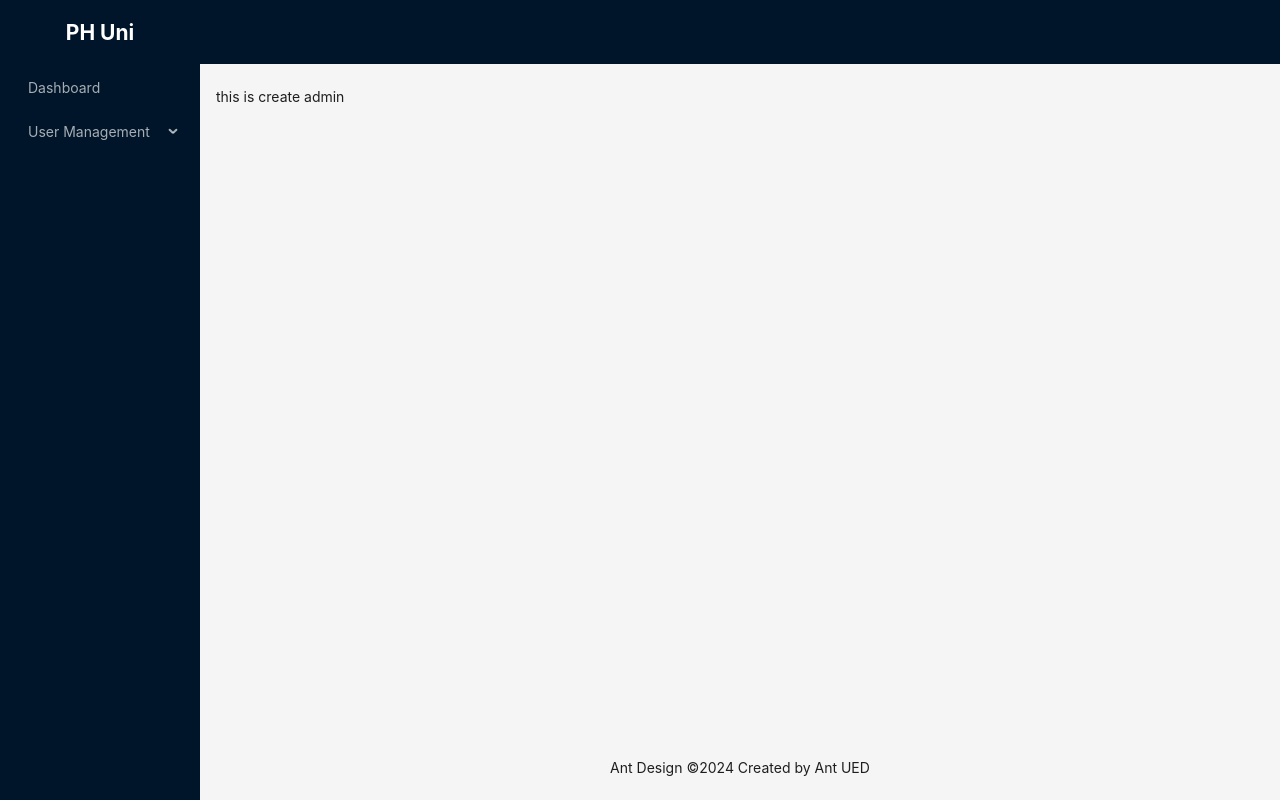
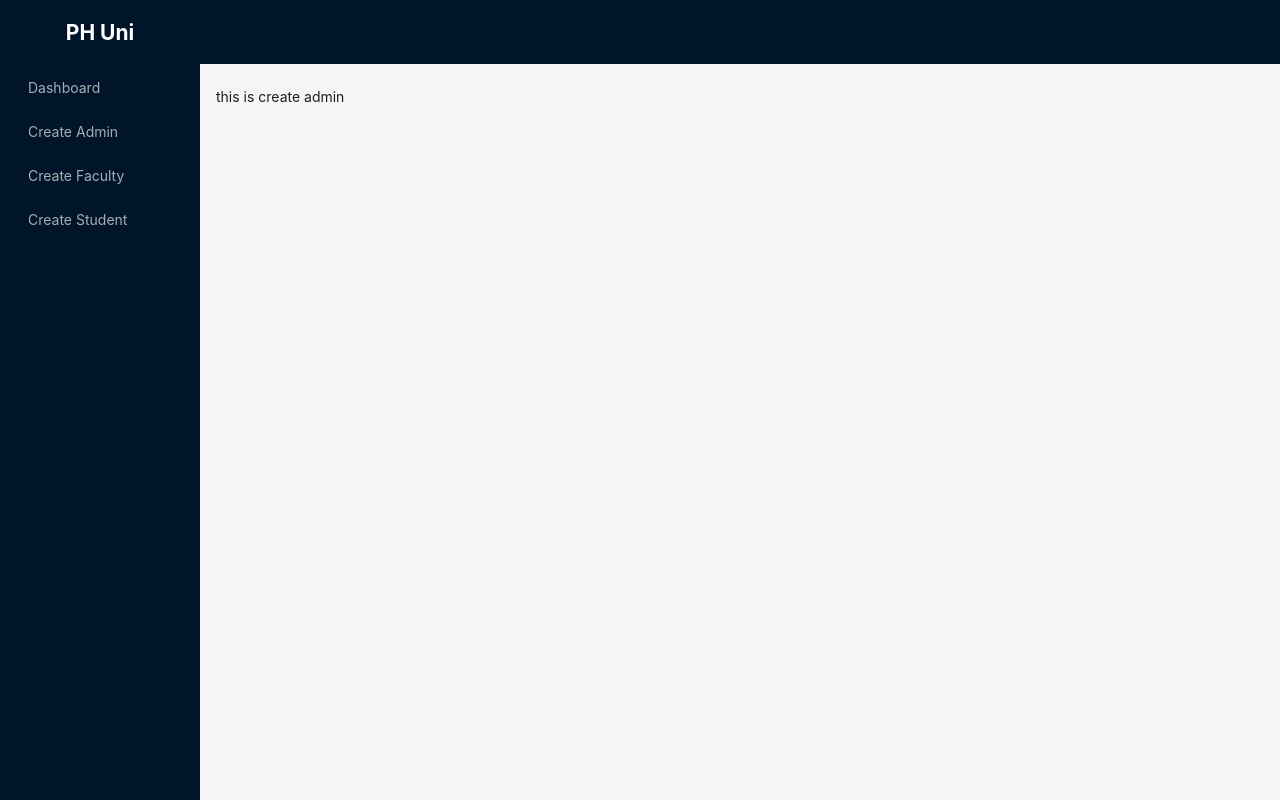
Before and after one commit to Shihab2022/first-mongoose-project-client, a React (Vite) app: page /admin/create-admin in a window 1280 px wide. Built offline with nearby package versions, Linux system fonts and the light colour scheme.

Commit message:
make dynamic site bar for different different role

```diff
--- a/src/components/layout/MainLayout.tsx
+++ b/src/components/layout/MainLayout.tsx
@@ -1,49 +1,18 @@
-import { Layout, Menu } from "antd";
+import { Layout } from "antd";
 import { Outlet } from "react-router-dom";
-import { adminPaths, adminSidebarItems } from "../../routes/admin.routes";
-import { sideBarItemsGenerator } from "../../utils/sideBarItemsGenerator";
+import SiteBar from "./sitebar";
 
-const { Header, Content, Footer, Sider } = Layout;
+const { Header, Content } = Layout;
 
 const MainLayout = () => (
   <>
     <Layout style={{ height: "100vh" }}>
-      <Sider
-        breakpoint="lg"
-        collapsedWidth="0"
-        onBreakpoint={(broken) => {
-          console.log(broken);
-        }}
-        onCollapse={(collapsed, type) => {
-          console.log(collapsed, type);
-        }}
-      >
-        <div
-          style={{
-            color: "white",
-            height: "4rem",
-            display: "flex",
-            justifyContent: "center",
-            alignItems: "center",
-          }}
-        >
-          <h1>PH Uni</h1>
-        </div>
-        <Menu
-          theme="dark"
-          mode="inline"
-          defaultSelectedKeys={["4"]}
-          items={sideBarItemsGenerator(adminPaths, "admin")}
-        />
-      </Sider>
+      <SiteBar />
       <Layout>
         <Header style={{ padding: 0 }} />
         <Content style={{ margin: "24px 16px 0" }}>
           <Outlet />
         </Content>
-        <Footer style={{ textAlign: "center" }}>
-          Ant Design ©{new Date().getFullYear()} Created by Ant UED
-        </Footer>
       </Layout>
     </Layout>
   </>
--- /dev/null
+++ b/src/components/layout/sitebar.tsx
@@ -0,0 +1,54 @@
+import { sideBarItemsGenerator } from "../../utils/sideBarItemsGenerator";
+import { adminPaths } from "../../routes/admin.routes";
+import Sider from "antd/es/layout/Sider";
+import { Menu } from "antd";
+import { facultyPaths } from "../../routes/faculty.routes";
+
+const userRole = {
+  ADMIN: "admin",
+  FACULTY: "faculty",
+  STUDENT: "student",
+};
+const SiteBar = () => {
+  const role = "student";
+  let sideBarItems;
+  switch (role) {
+    case userRole.ADMIN:
+      sideBarItems = sideBarItemsGenerator(adminPaths, userRole.ADMIN);
+      break;
+
+    case userRole.FACULTY:
+      sideBarItems = sideBarItemsGenerator(facultyPaths, userRole.FACULTY);
+      break;
+    case userRole.STUDENT:
+      sideBarItems = sideBarItemsGenerator(facultyPaths, userRole.STUDENT);
+      break;
+    default:
+      break;
+  }
+  return (
+    <>
+      <Sider breakpoint="lg" collapsedWidth="0">
+        <div
+          style={{
+            color: "white",
+            height: "4rem",
+            display: "flex",
+            justifyContent: "center",
+            alignItems: "center",
+          }}
+        >
+          <h1>PH Uni</h1>
+        </div>
+        <Menu
+          theme="dark"
+          mode="inline"
+          defaultSelectedKeys={["4"]}
+          items={sideBarItems}
+        />
+      </Sider>
+    </>
+  );
+};
+
+export default SiteBar;
--- /dev/null
+++ b/src/routes/faculty.routes.tsx
@@ -0,0 +1,27 @@
+import AdminDashboard from "../pages/admin/AdminDashboard";
+import CreateStudent from "../pages/admin/CreateStudent";
+import CreateAdmin from "../pages/admin/CreateAdmin";
+import CreateFaculty from "../pages/admin/CreateFaculty";
+
+export const facultyPaths = [
+  {
+    name: "Dashboard",
+    path: "dashboard",
+    element: <AdminDashboard />,
+  },
+  {
+    name: "Create Admin",
+    path: "create-admin",
+    element: <CreateAdmin />,
+  },
+  {
+    name: "Create Faculty",
+    path: "create-faculty",
+    element: <CreateFaculty />,
+  },
+  {
+    name: "Create Student",
+    path: "create-student",
+    element: <CreateStudent />,
+  },
+];
```
Also changed, not shown: src/routes/routes.tsx (+11 -0 lines).
